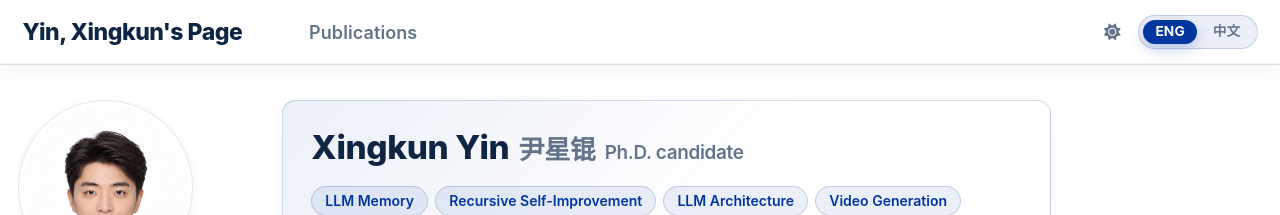
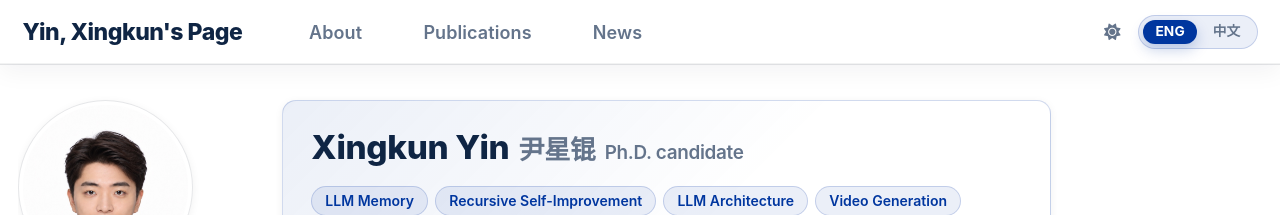
Before and after one commit to troyyxk/troyyxk.github.io, a Jekyll site: the page built from _pages/about.md, in a window 1280 px wide. Shown: the top 215 px of the page. Built offline with Jekyll 4.4.1, drawn with Linux system fonts in a browser that asks for light colours; some web fonts are replaced; a script bundle is joined from its source files by our own code; library files that are not in the unit come from our copies; comment, search, counter and statistics services are not loaded.

Commit message:
Turn the nav into quick jumps to the homepage sections
About / Publications / News now link to /#about-me, /#publications and
/#news instead of the separate publications page, which stays reachable from
the hero card and the All Publications button.

Section ids lose their kramdown leading hyphen (#-news -> #news), and smooth
scrolling is enabled so the jump is followable. Headings already carry
scroll-margin-top, so nothing lands under the fixed masthead.

```diff
--- a/_pages/about.md
+++ b/_pages/about.md
@@ -46,7 +46,7 @@ redirect_from:
 <p><u>非常欢迎合作。</u>如果上面的方向与你的研究有交集，欢迎随时联系我。</p>
 </div>
 
-<h2 id="-research"><span class="lang-en lang-inline">Research Interests</span><span class="lang-zh lang-inline">研究方向</span></h2>
+<h2 id="research"><span class="lang-en lang-inline">Research Interests</span><span class="lang-zh lang-inline">研究方向</span></h2>
 
 <div class="research-focus">
   <h3><span class="lang-en lang-inline">LLM Architecture</span><span class="lang-zh lang-inline">大模型架构</span></h3>
@@ -59,7 +59,7 @@ redirect_from:
   <p><span class="lang-en lang-inline">Cross-request reuse and compatibility-guided acceleration for text-to-video diffusion transformers.</span><span class="lang-zh lang-inline">文本到视频扩散 Transformer 的跨请求复用与兼容性引导加速。</span></p>
 </div>
 
-<h2 id="-publications"><span class="lang-en lang-inline">Selected Publications</span><span class="lang-zh lang-inline">代表性论文</span></h2>
+<h2 id="publications"><span class="lang-en lang-inline">Selected Publications</span><span class="lang-zh lang-inline">代表性论文</span></h2>
 
 {% assign selected = site.publications | reverse %}
 {% for post in selected limit:3 %}
@@ -74,7 +74,7 @@ redirect_from:
   <a class="hero__btn" href="{{ base_path }}/publications/"><i class="fas fa-arrow-right" aria-hidden="true"></i><span class="lang-en lang-inline">All Publications</span><span class="lang-zh lang-inline">全部论文</span></a>
 </div>
 
-<h2 id="-news"><span class="lang-en lang-inline">News</span><span class="lang-zh lang-inline">新闻动态</span></h2>
+<h2 id="news"><span class="lang-en lang-inline">News</span><span class="lang-zh lang-inline">新闻动态</span></h2>
 
 <ul class="news-list">
   <li>
@@ -107,7 +107,7 @@ redirect_from:
   </li>
 </ul>
 
-<h2 id="-contact"><span class="lang-en lang-inline">Contact</span><span class="lang-zh lang-inline">联系方式</span></h2>
+<h2 id="contact"><span class="lang-en lang-inline">Contact</span><span class="lang-zh lang-inline">联系方式</span></h2>
 
 <div class="about-summary lang-en lang-block">
 <p>Email: <a href="mailto:yinxingkun@connect.hku.hk">yinxingkun [at] connect [dot] hku [dot] hk</a><br />
--- a/_sass/layout/_redesign.scss
+++ b/_sass/layout/_redesign.scss
@@ -418,6 +418,15 @@ img.author__avatar {
   border: 0;
   border-top: 1px solid var(--rs-border);
   margin: 2.2rem 0;
+}
+
+/* The nav links jump to sections of this page. The masthead is fixed, so the
+   headings below carry their own offset; smooth scrolling makes the jump
+   readable rather than an instant teleport. */
+@media (prefers-reduced-motion: no-preference) {
+  html {
+    scroll-behavior: smooth;
+  }
 }
 
 .page__content h1,
```
Also changed, not shown: _data/navigation.yml (+12 -2 lines).
